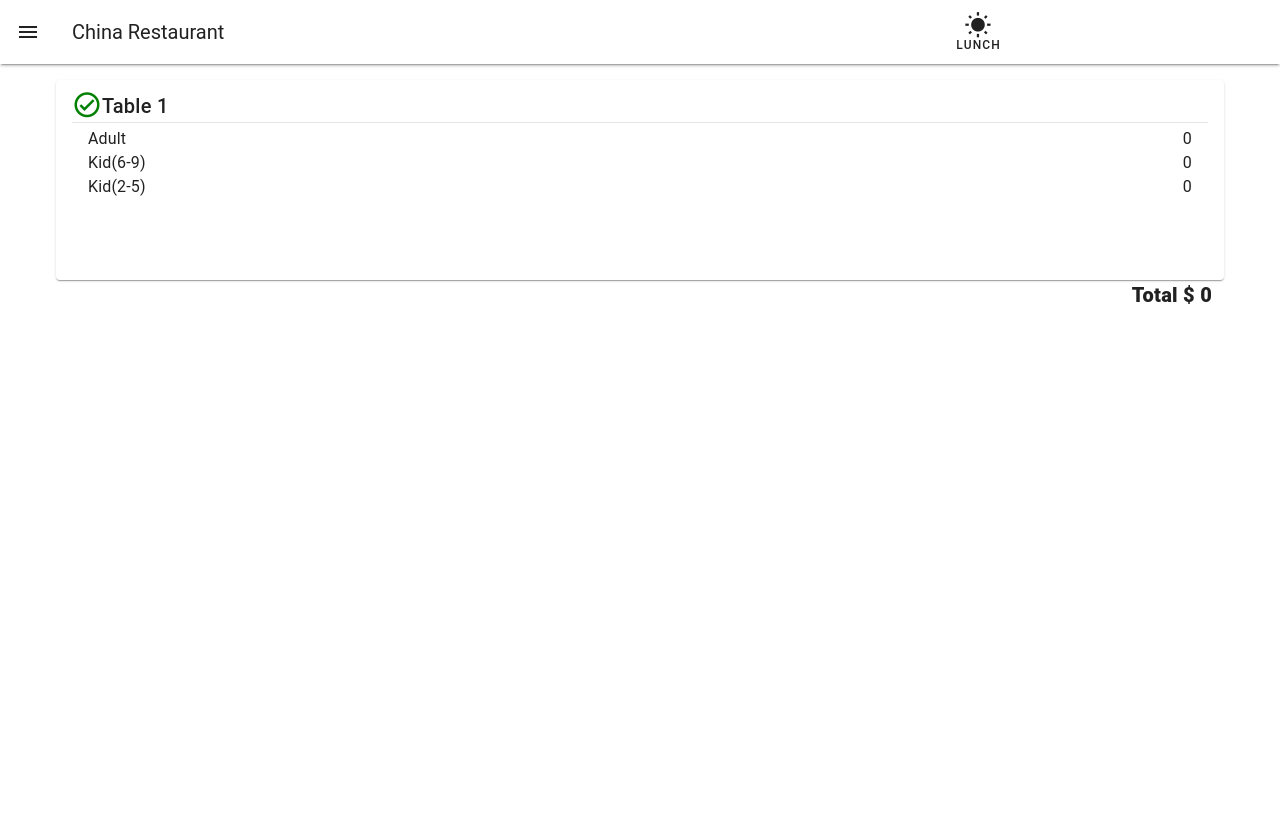
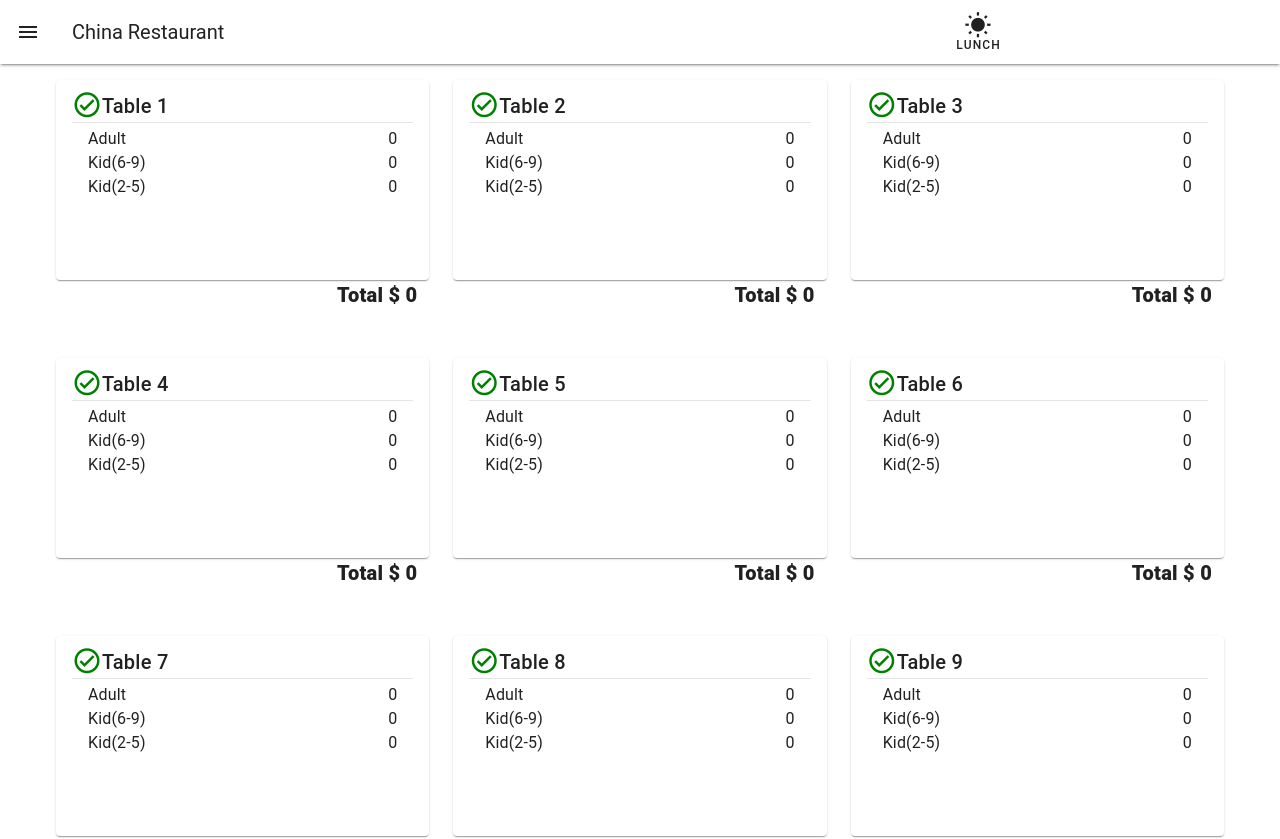
Before and after one commit to erickyan/tablemgmt, a Vue app: page / in a window 1280 px wide. Shown: the top 839 px of the page. Built offline with nearby package versions, Linux system fonts and the light colour scheme.

Commit message:
adding printer feature, pending testing

```diff
--- a/package.json
+++ b/package.json
@@ -11,7 +11,6 @@
   "dependencies": {
     "@mdi/font": "^7.3.67",
     "firebase": "^10.7.1",
-    "print-js": "^1.6.0",
     "vue": "^3.3.11",
     "vue-router": "^4.2.5",
     "vuex": "^4.1.0"
--- a/src/views/HomeView.vue
+++ b/src/views/HomeView.vue
@@ -4,7 +4,7 @@
       <v-container>
         <v-row>
           <!-- default cols=4 -->
-          <v-col v-for="n in 1" :key="n" cols="12">
+          <v-col v-for="n in 10" :key="n" cols="4">
             <v-card class="mx-auto" height="200" @click="addDetails(n)">
               <v-card-item>
                 <v-card-title class="headline black d-flex">
@@ -54,7 +54,6 @@
           </v-col>
         </v-row>
       </v-container>
-      <!-- <v-btn @click="printMe">Print Me</v-btn> -->
       <!-- <order-details v-model="detailCompose"></order-details> -->
       <order-details v-model="detailCompose" v-if="showDetails"></order-details>
     </v-main>
```
Also changed, not shown: src/components/RECEIPT_TOP_NO_BG.png (deleted), 1 other file (tests, documents, lock files or other folders).
